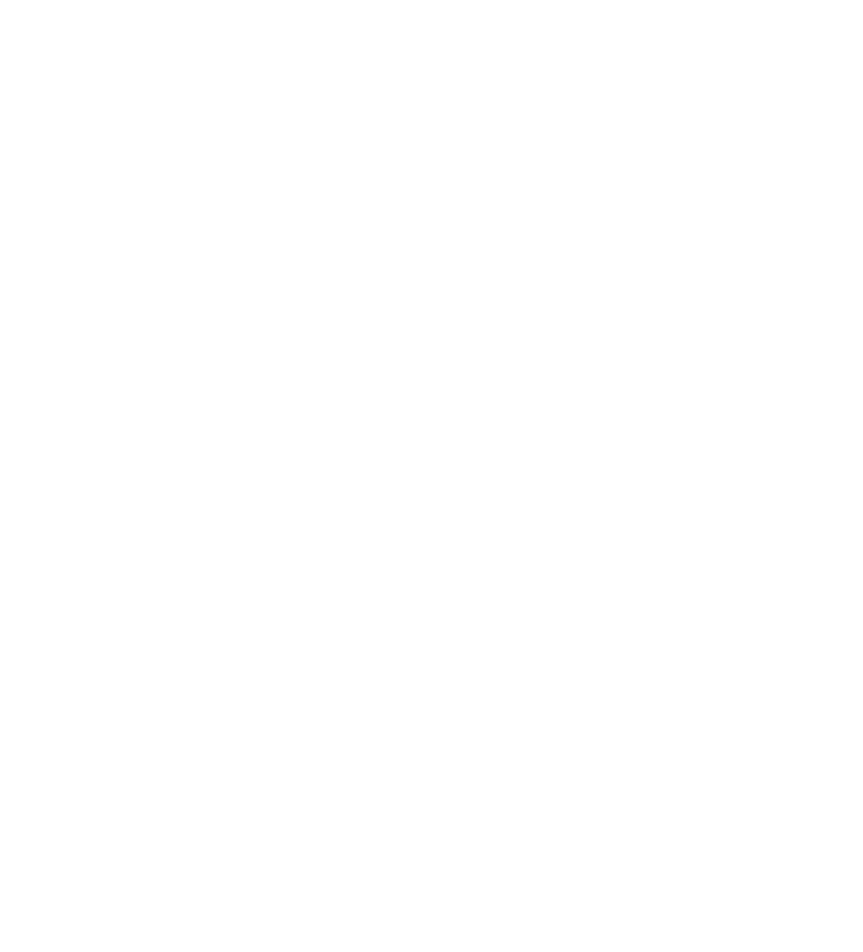
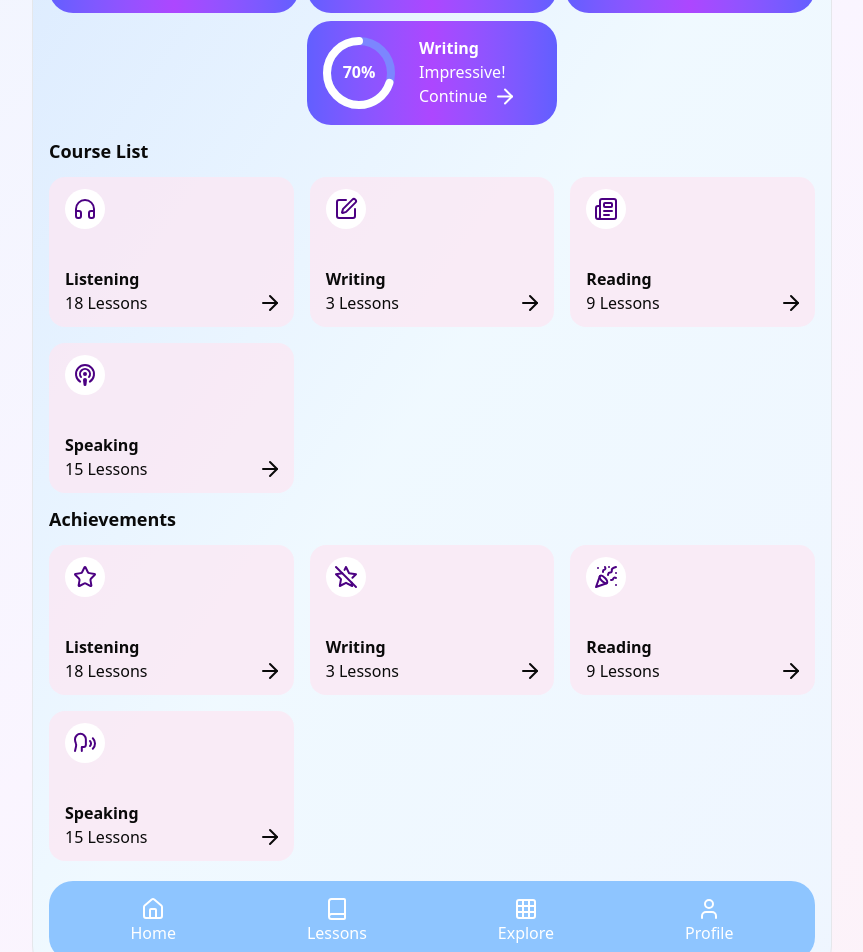
Before and after one commit to rdeveloper1925/ts-refresher, a React (Vite) app: page / in a window 1280 px wide. Shown: the part 380-1332 px from the top of the page, without its empty margins (208-1071 px from the left). Before the commit the page ends 800 px from the top, so only its background shows below. Built offline with nearby package versions, Linux system fonts and the light colour scheme.

Commit message:
new feature

```diff
--- a/src/App.tsx
+++ b/src/App.tsx
@@ -1,12 +1,13 @@
-import { useState } from 'react'
+
 import BlogHeader from './components/mine/BlogHeader'
+import Design from './components/mine/Design'
 
 function App() {
-  const [count, setCount] = useState(0)
 
   return (
     <>
       <BlogHeader/>
+      <Design/>
     </>
 
   )
--- /dev/null
+++ b/src/components/mine/Design.tsx
@@ -0,0 +1,221 @@
+import type { GridItems, Widget } from "@/lib/types";
+import { ArrowRight, Book, Grid, Headphones, Home, Newspaper, PartyPopper, PenBox, Podcast, SpeechIcon, Star, StarOffIcon, User } from "lucide-react"
+import type { JSX } from "react";
+import type React from "react";
+
+const Design = () => {
+    const widgets: Array<Widget> = [{
+        aspect: "Speaking",
+        completion: 80,
+        text: "Excellent!"
+    }, {
+        aspect: "Comprehension",
+        completion: 69,
+        text: "Nice!"
+    }, {
+        aspect: "Writing",
+        completion: 20,
+        text: "Needs work!"
+    }, {
+        aspect: "Writing",
+        completion: 70,
+        text: "Impressive!"
+    }];
+
+    const courseList: Array<GridItems> = [
+        {
+            icon: <Headphones style={{ color: "indigo" }} />,
+            aspect: "Listening",
+            lessons: 18
+        },
+        {
+            icon: <PenBox style={{ color: "indigo" }} />,
+            aspect: "Writing",
+            lessons: 3
+        }, {
+            icon: <Newspaper style={{ color: "indigo" }} />,
+            aspect: "Reading",
+            lessons: 9
+        }
+        , {
+            icon: <Podcast style={{ color: "indigo" }} />,
+            aspect: "Speaking",
+            lessons: 15
+        },
+    ];
+
+    const achievements: Array<GridItems> = [
+        {
+            icon: <Star style={{ color: "indigo" }} />,
+            aspect: "Listening",
+            lessons: 18
+        },
+        {
+            icon: <StarOffIcon style={{ color: "indigo" }} />,
+            aspect: "Writing",
+            lessons: 3
+        }, {
+            icon: <PartyPopper style={{ color: "indigo" }} />,
+            aspect: "Reading",
+            lessons: 9
+        }
+        , {
+            icon: <SpeechIcon style={{ color: "indigo" }} />,
+            aspect: "Speaking",
+            lessons: 15
+        },
+    ];
+
+    const menu = [
+        {
+            icon: <Home />,
+            text: "Home"
+        },
+        {
+            icon: <Book />,
+            text: "Lessons"
+        },
+        {
+            icon: <Grid />,
+            text: "Explore"
+        },
+        {
+            icon: <User />,
+            text: "Profile"
+        },
+    ]
+    return (
+        <section className="flex  justify-center m-0 bg-gradient-to-br from-blue-50 via-purple-50 to-pink-50">
+            <div id='enclosingDiv' className="relative w-200 border-1 border-gray-200 m-3 p-4 rounded-4xl min-h-screen bg-gradient-to-tl from-blue-50 via-sky-50 to-blue-100">
+                <div className="flex justify-start mb-3">
+                    <div className="overflow-hidden rounded-4xl border-3 border-transparent shadow-[0_0_10px_rgba(59,130,246,0.6)] max-w-[60px]">
+                        <img className="min-w-[100px]" style={{ marginLeft: "-23px" }} src="https://encrypted-tbn0.gstatic.com/images?q=tbn:ANd9GcSX4wVGjMQ37PaO4PdUVEAliSLi8-c2gJ1zvQ&s" />
+                    </div>
+                    <div className="ml-2">
+                        <h3 className="text-lg font-semibold">Hi! Rakib 🙌</h3>
+                        <span className="font-thin">What do you want to learn?</span>
+                    </div>
+                </div>
+                <div className="flex justify-center gap-2 mb-3 flex-wrap">
+                    {widgets.map((v, i) => (
+                        <Widget key={i} {...v} />
+                    ))}
+                </div>
+
+                <div className="mb-3">
+                    <h4 className="mb-3 font-semibold text-lg">Course List</h4>
+                    <div className="grid grid-cols-3 gap-4">
+                        {
+                            courseList.map((v, i) => (
+                                <GridItem {...v} key={i} />
+                            ))
+                        }
+                    </div>
+                </div>
+                <div className="mb-5">
+                    <h4 className="mb-3 font-semibold text-lg">Achievements</h4>
+                    <div className="grid grid-cols-3 gap-4">
+                        {
+                            achievements.map((v, i) => (
+                                <GridItem {...v} key={i} />
+                            ))
+                        }
+                    </div>
+                </div>
+                <div id="footer" className=" bottom-3 rounded-3xl left-3 right-3 bg-blue-300 p-4 text-white">
+                    <div className="justify-around flex">
+                        {
+                            menu.map((v, i) => (<FooterItem {...v} key={i} />))
+                        }
+                    </div>
+
+                </div>
+            </div>
+        </section>
+    )
+}
+
+const Widget: React.FC<Widget> = ({ aspect, text, completion }) => {
+    return (<div className="min-w-[250px] max-w-[250px] rounded-3xl bg-gradient-to-r from-indigo-500 via-purple-500 to-indigo-500 text-white flex items-center space-x-5 p-3">
+        <div>
+            <svg className="w-20 h-20 transform" viewBox="0 0 100 100">
+
+                <circle
+                    className="text-indigo-400"
+                    stroke-width="10"
+                    stroke="currentColor"
+                    fill="transparent"
+                    r="40"
+                    cx="50"
+                    cy="50"
+                />
+
+                <circle
+                    className="text-white"
+                    stroke-width="10"
+                    stroke-dasharray="251.2"
+                    stroke-dashoffset={-251.2 * (1 - (completion / 100))}
+                    stroke-linecap="round"
+                    stroke="currentColor"
+                    fill="transparent"
+                    r="40"
+                    cx="50"
+                    cy="50"
+                    transform="rotate(270 50 50)"
+
+                />
+
+                <text
+                    x="50"
+                    y="50"
+                    text-anchor="middle"
+                    dy="0.3em"
+                    className="text-xl font-bold fill-white"
+                >
+                    {completion}%
+                </text>
+            </svg>
+        </div>
+        <div>
+            <h4 className="font-semibold">{aspect}</h4>
+            <p className="font-thin hidden md:block">{text}</p>
+            <p className="font-sans flex space-x-1.5"><span className=" sm:block">Continue</span> <ArrowRight className=" md:block" height="25px" /></p>
+
+        </div>
+    </div>)
+
+}
+
+const GridItem: React.FC<GridItems> = ({ icon, aspect, lessons }) => {
+
+    return (
+        <div className="flex  flex-col justify-between p-3 pl-4 rounded-2xl h-[150px] bg-pink-100/75">
+            <div>
+                <div className="bg-white p-2 rounded-full flex items-center justify-center w-10 h-10">
+                    {icon}
+                </div>
+            </div>
+            <div>
+                <h4 className="font-semibold text-md">{aspect}</h4>
+                <p className="flex justify-between items-center">
+                    <span>{lessons} Lessons</span>
+                    <ArrowRight />
+                </p>
+
+            </div>
+        </div>
+    )
+}
+
+const FooterItem: React.FC<{ icon: JSX.Element, text: string }> = ({ icon, text }) => {
+    return (
+        <div className="flex flex-col justify-center align-middle items-center hover:cursor-pointer hover:border-b-4 hover:border-b-indigo-500">
+            <span>{icon}</span>
+            <h3>
+                {text}
+            </h3>
+        </div>
+    )
+}
+
+export default Design;
--- /dev/null
+++ b/src/lib/types.ts
@@ -0,0 +1,13 @@
+import type { JSX } from "react"
+
+
+export type Widget = {
+    aspect: string,
+    completion: number,
+    text: string
+}
+export type GridItems = {
+    icon?: JSX.Element | null ,
+    aspect: string,
+    lessons: number
+}
```
